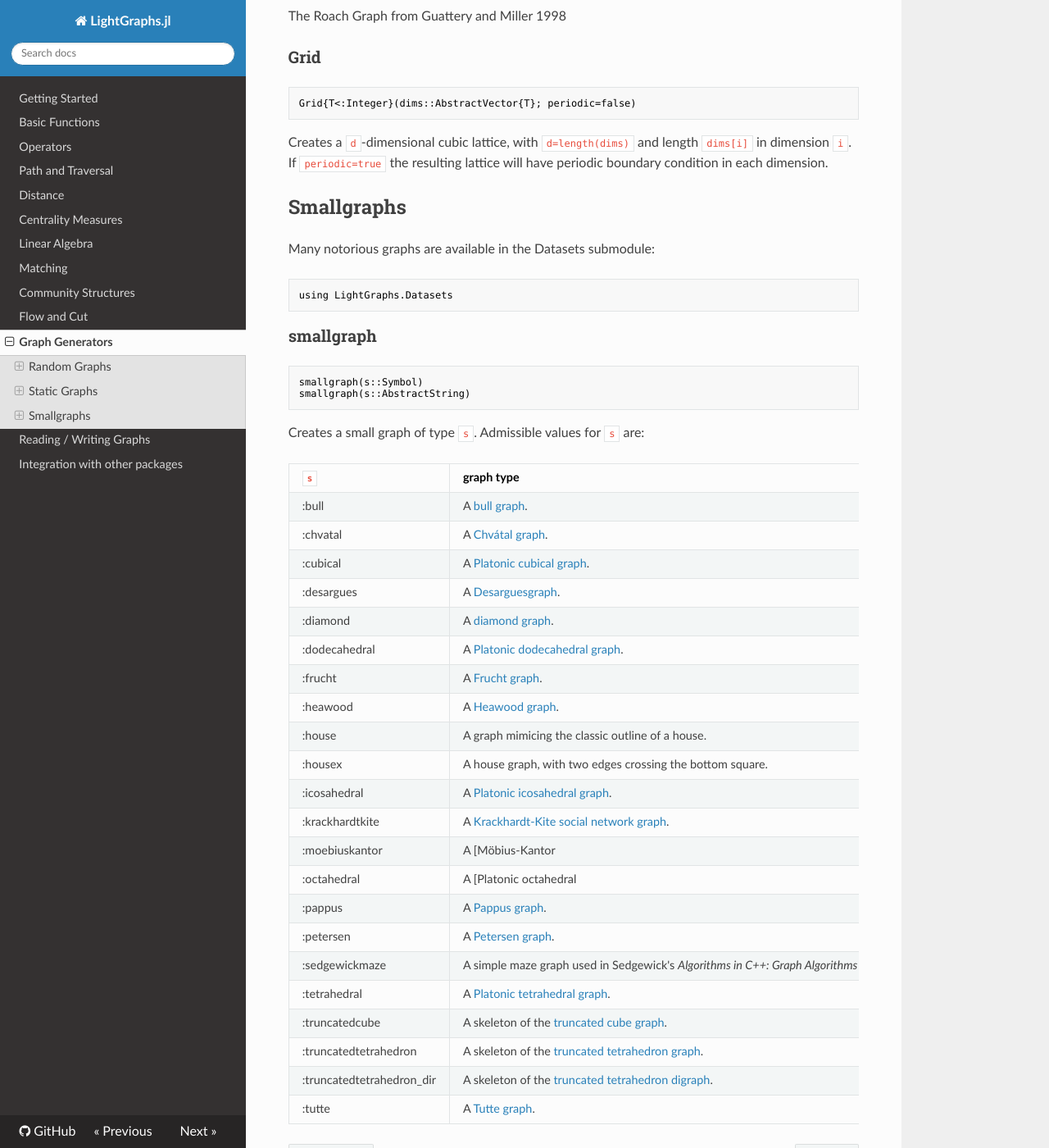
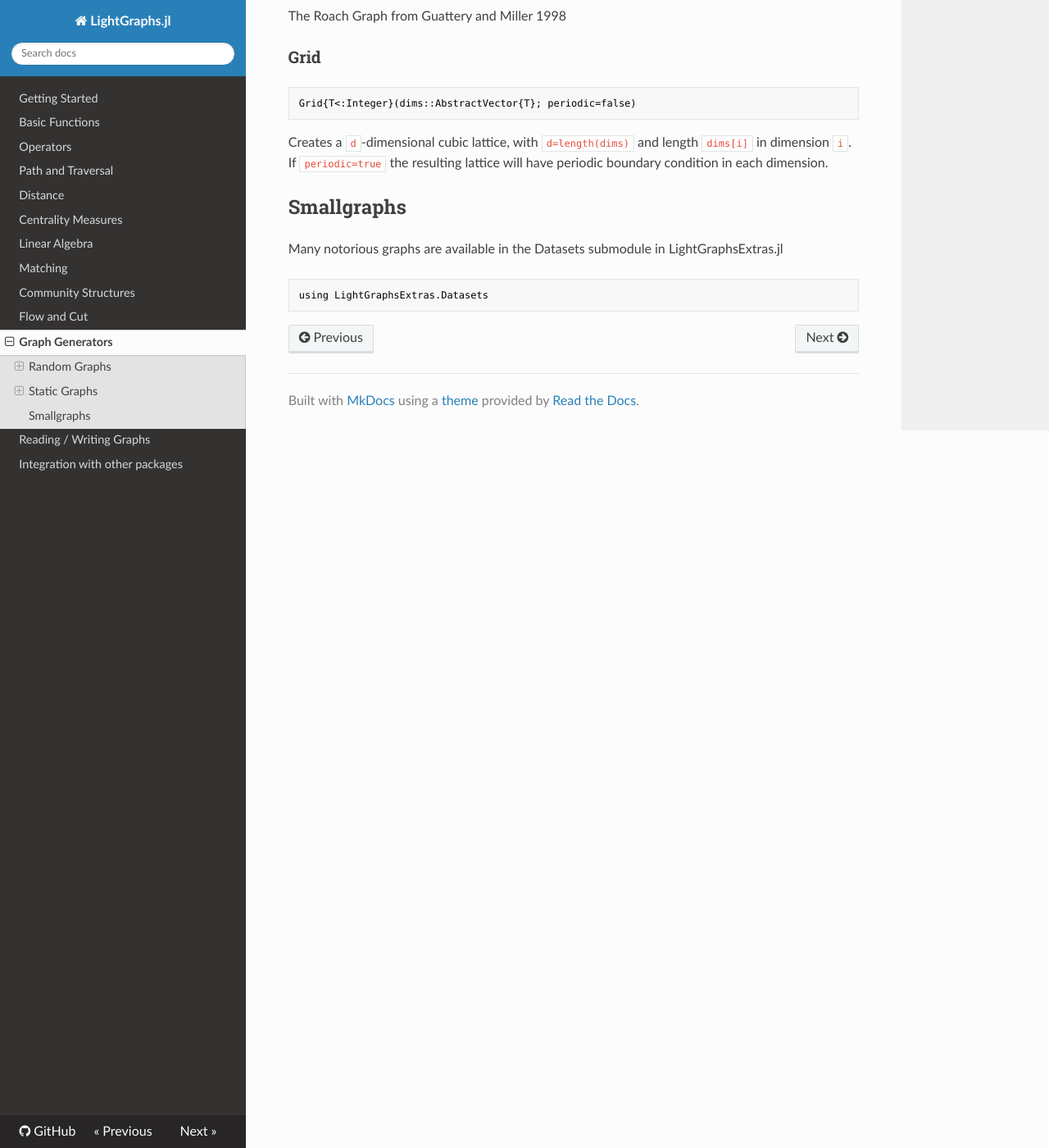
Before and after one commit to sbromberger/LightGraphs.jl, an MkDocs documentation site: the page built from doc/generators.md, in a window 1280 px wide and 1400 px high, scrolled down 5086 px. Shown: the whole window at 82% size. Built offline with MkDocs 1.6.1, drawn with Linux system fonts in a browser that asks for light colours; nearby versions of some CDN libraries; formulas are drawn with MathJax 3; old or Windows-style settings are respelled for this version of MkDocs.

Commit message:
remove datasets and community detection

````diff
--- a/doc/generators.md
+++ b/doc/generators.md
@@ -182,39 +182,7 @@ Grid{T<:Integer}(dims::AbstractVector{T}; periodic=false)
 Creates a `d`-dimensional cubic lattice, with `d=length(dims)` and length  `dims[i]` in dimension `i`.  If `periodic=true` the resulting lattice will have periodic boundary condition in each dimension.
 
 ## Smallgraphs
-Many notorious graphs are available in the Datasets submodule:
+Many notorious graphs are available in the Datasets submodule in LightGraphsExtras.jl
 ```julia
-using LightGraphs.Datasets
+using LightGraphsExtras.Datasets
 ```
-### smallgraph
-```julia
-smallgraph(s::Symbol)
-smallgraph(s::AbstractString)
-```
-
-Creates a small graph of type `s`. Admissible values for `s` are:
-
-| `s`                       | graph type                                                                                              |
-|:------------------------- |:------------------------------------------------------------------------------------------------------- |
-| :bull                     | A [bull graph](https://en.wikipedia.org/wiki/Bull_graph).                                               |
-| :chvatal                  | A [Chvátal graph](https://en.wikipedia.org/wiki/Chvátal_graph).                                         |
-| :cubical                  | A [Platonic cubical graph](https://en.wikipedia.org/wiki/Platonic_graph).                               |
-| :desargues                | A [Desarguesgraph](https://en.wikipedia.org/wiki/Desargues_graph).                                      |
-| :diamond                  | A [diamond graph](http://en.wikipedia.org/wiki/Diamond_graph).                                          |
-| :dodecahedral             | A [Platonic dodecahedral  graph](https://en.wikipedia.org/wiki/Platonic_graph).                         |
-| :frucht                   | A [Frucht graph](https://en.wikipedia.org/wiki/Frucht_graph).                                           |
-| :heawood                  | A [Heawood graph](https://en.wikipedia.org/wiki/Heawood_graph).                                         |
-| :house                    | A graph mimicing the classic outline of a house.                                                        |
-| :housex                   | A house graph, with two edges crossing the bottom square.                                               |
-| :icosahedral              | A [Platonic icosahedral   graph](https://en.wikipedia.org/wiki/Platonic_graph).                         |
-| :krackhardtkite           | A [Krackhardt-Kite social network  graph](http://mathworld.wolfram.com/KrackhardtKite.html).            |
-| :moebiuskantor            | A [Möbius-Kantor                                                                                        |
-| :octahedral               | A [Platonic octahedral                                                                                  |
-| :pappus                   | A [Pappus graph](http://en.wikipedia.org/wiki/Pappus_graph).                                            |
-| :petersen                 | A [Petersen graph](http://en.wikipedia.org/wiki/Petersen_graph).                                        |
-| :sedgewickmaze            | A simple maze graph used in Sedgewick's *Algorithms in C++: Graph  Algorithms (3rd ed.)*                |
-| :tetrahedral              | A [Platonic tetrahedral  graph](https://en.wikipedia.org/wiki/Platonic_graph).                          |
-| :truncatedcube            | A skeleton of the [truncated cube graph](https://en.wikipedia.org/wiki/Truncated_cube).                 |
-| :truncatedtetrahedron     | A skeleton of the [truncated tetrahedron  graph](https://en.wikipedia.org/wiki/Truncated_tetrahedron).  |
-| :truncatedtetrahedron_dir | A skeleton of the [truncated tetrahedron digraph](https://en.wikipedia.org/wiki/Truncated_tetrahedron). |
-| :tutte                    | A [Tutte graph](https://en.wikipedia.org/wiki/Tutte_graph).                                             |
````
Also changed, not shown: doc/community.md (+1 -10 lines), doc/index.md (+5 -2 lines), doc/integration.md (+0 -4 lines), 16 other files.
